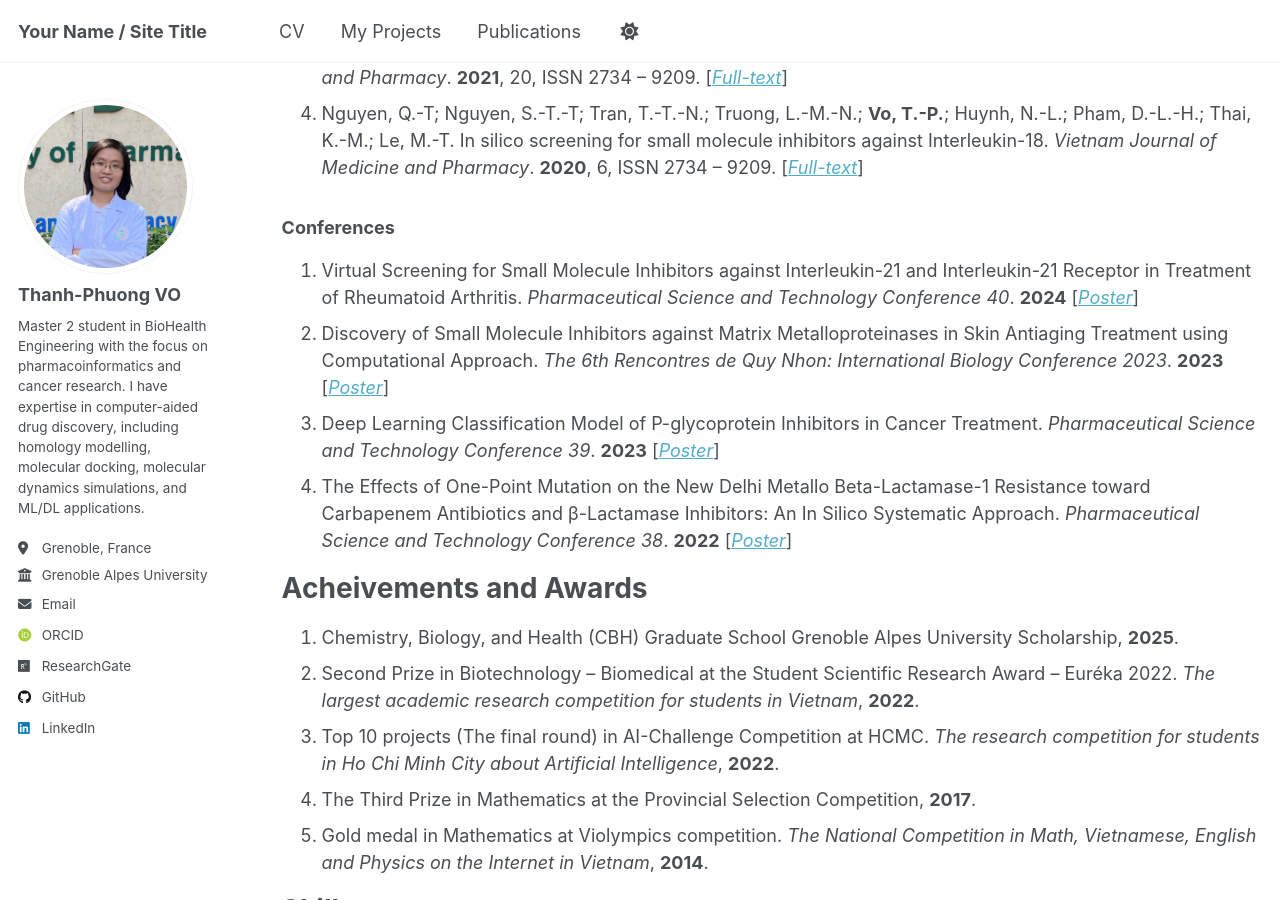
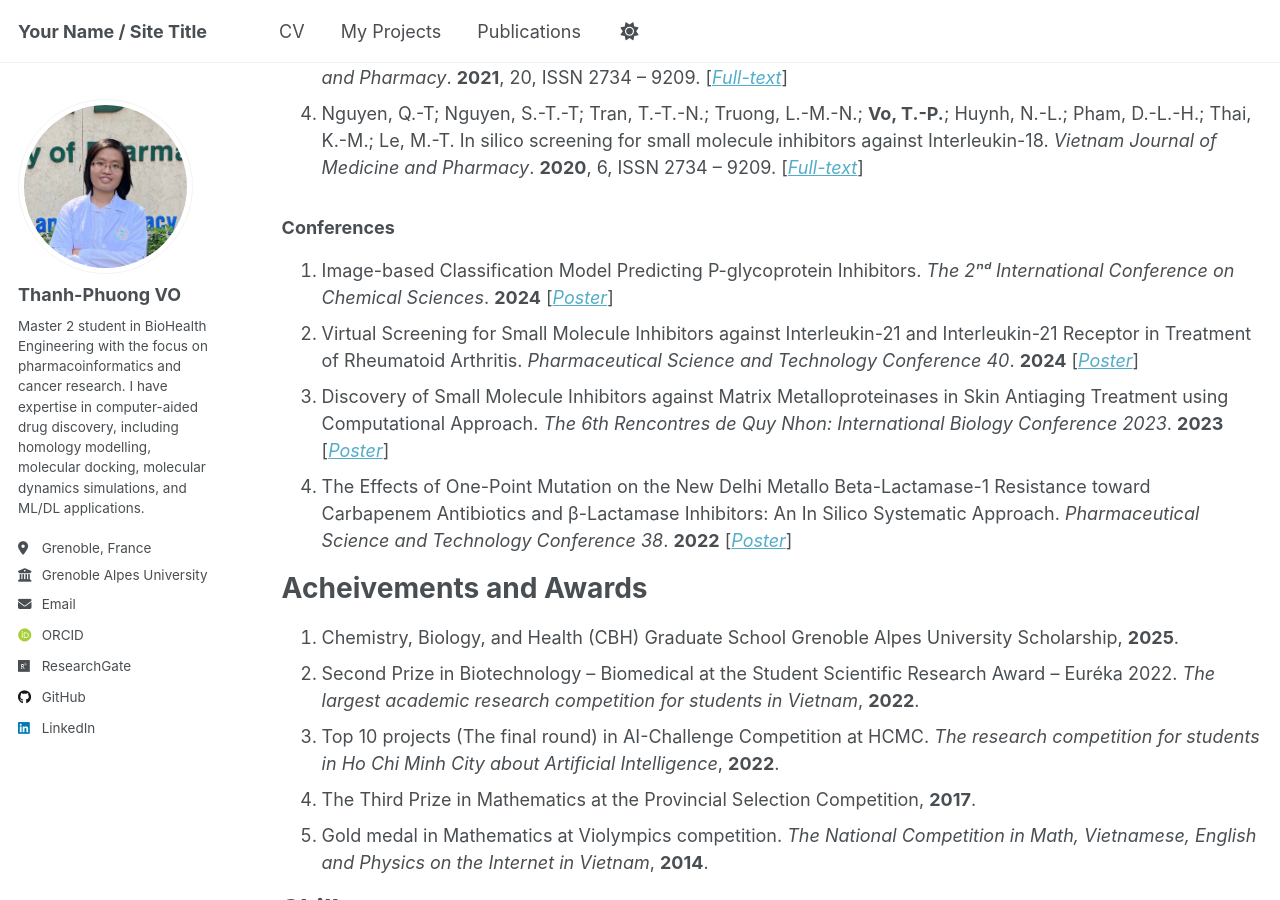
Before and after one commit to vo-thanh-phuong/vo-thanh-phuong.github.io, a Jekyll site: the page built from _pages/cv.md, in a window 1280 px wide and 900 px high, scrolled down 1735 px. Built offline with Jekyll 4.4.1, drawn with Linux system fonts in a browser that asks for light colours; some web fonts are replaced; a script that is not in the unit is left out.

Commit message:
Update cv.md

```diff
--- a/_pages/cv.md
+++ b/_pages/cv.md
@@ -48,10 +48,10 @@ Publications and Conferences
 4. Nguyen, Q.-T; Nguyen, S.-T.-T; Tran, T.-T.-N.; Truong, L.-M.-N.; **Vo, T.-P.**; Huynh, N.-L.; Pham, D.-L.-H.; Thai, K.-M.; Le, M.-T. In silico screening for small molecule inhibitors against Interleukin-18. *Vietnam Journal of Medicine and Pharmacy*. **2020**, 6, ISSN 2734 – 9209. [*[Full-text](https://vothanhphuong.github.io/files/In-silico-screening-for-small-molecule-inhibitors-against-Interleukin-18.pdf)*]
 
 ### Conferences
-1. Virtual Screening for Small Molecule Inhibitors against Interleukin-21 and Interleukin-21 Receptor in Treatment of Rheumatoid Arthritis. *Pharmaceutical Science and Technology Conference 40*. **2024** [*[Poster]()*]
-2. Discovery of Small Molecule Inhibitors against Matrix Metalloproteinases in Skin Antiaging Treatment using Computational Approach. *The 6th Rencontres de Quy Nhon: International Biology Conference 2023*. **2023** [*[Poster](https://vothanhphuong.github.io/files/BIO2023_HB_P14_apo.pdf)*]
-3. Deep Learning Classification Model of P-glycoprotein Inhibitors in Cancer Treatment. *Pharmaceutical Science and Technology Conference 39*. **2023** [*[Poster](https://vothanhphuong.github.io/files/BIO2023_HB_P14_apo.pdf)*]
-4. The Effects of One-Point Mutation on the New Delhi Metallo Beta-Lactamase-1 Resistance toward Carbapenem Antibiotics and β-Lactamase Inhibitors: An In Silico Systematic Approach. *Pharmaceutical Science and Technology Conference 38*. **2022** [*[Poster](https://vothanhphuong.github.io/files/NDM-1-HD-KN-08-1.pdf)*]
+1. Image-based Classification Model Predicting P-glycoprotein Inhibitors. *The 2ⁿᵈ International Conference on Chemical Sciences*. **2024** [*[Poster](https://vothanhphuong.github.io/files/ICCS2024-Pgp.pdf)*]
+2. Virtual Screening for Small Molecule Inhibitors against Interleukin-21 and Interleukin-21 Receptor in Treatment of Rheumatoid Arthritis. *Pharmaceutical Science and Technology Conference 40*. **2024** [*[Poster](https://vothanhphuong.github.io/files/SS2-PO-10.pdf)*]
+3. Discovery of Small Molecule Inhibitors against Matrix Metalloproteinases in Skin Antiaging Treatment using Computational Approach. *The 6th Rencontres de Quy Nhon: International Biology Conference 2023*. **2023** [*[Poster](https://vothanhphuong.github.io/files/BIO2023_HB_P14_apo.pdf)*]
+5. The Effects of One-Point Mutation on the New Delhi Metallo Beta-Lactamase-1 Resistance toward Carbapenem Antibiotics and β-Lactamase Inhibitors: An In Silico Systematic Approach. *Pharmaceutical Science and Technology Conference 38*. **2022** [*[Poster](https://vothanhphuong.github.io/files/NDM-1-HD-KN-08-1.pdf)*]
 
 Acheivements and Awards
 ======
```
